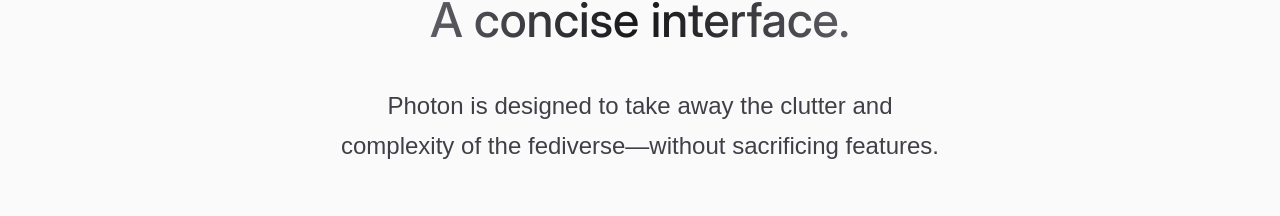
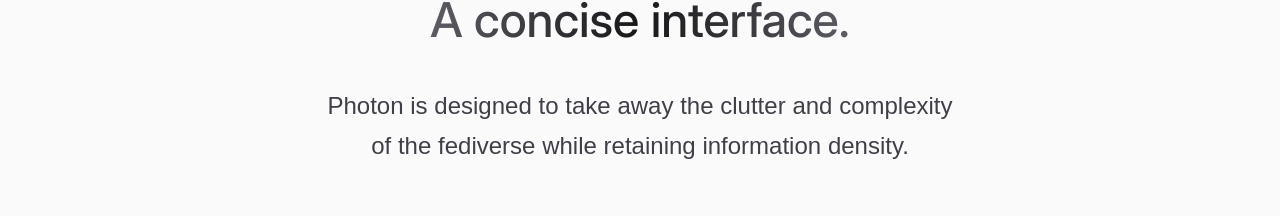
Before and after one commit to Xyphyn/use-photon, a SvelteKit app: page / in a window 1280 px wide. Shown: the part 639-855 px from the top of the page. Built offline with nearby package versions, Linux system fonts and the light colour scheme.

Commit message:
fix: remember one of the criteria for a good essay according to the SAT

```diff
--- a/src/routes/+page.svelte
+++ b/src/routes/+page.svelte
@@ -115,8 +115,8 @@
 			A concise interface.
 		</h2>
 		<p>
-			Photon is designed to take away the clutter and complexity of the fediverse—without
-			sacrificing features.
+			Photon is designed to take away the clutter and complexity of the fediverse while retaining
+			information density.
 		</p>
 	</heading>
 
```
